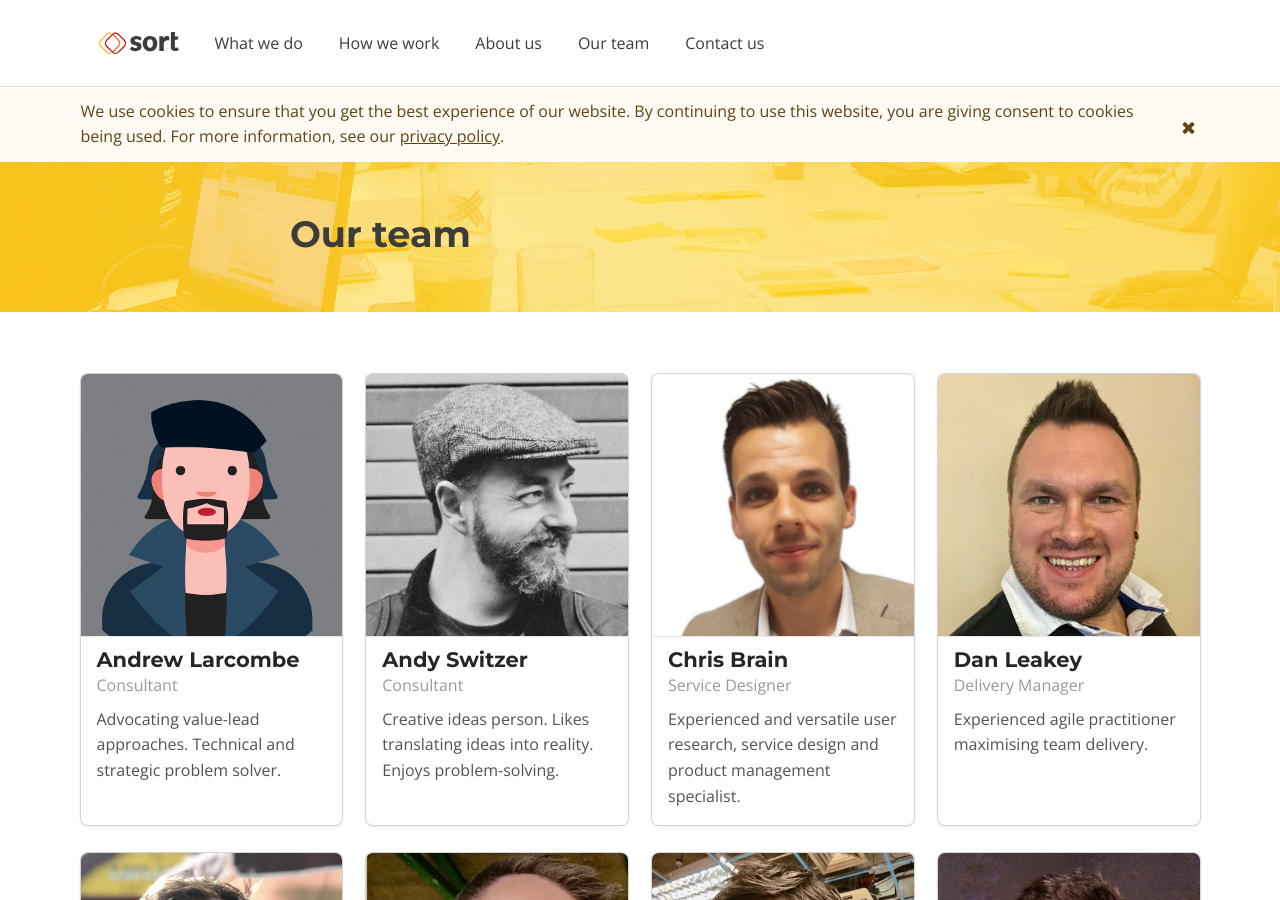
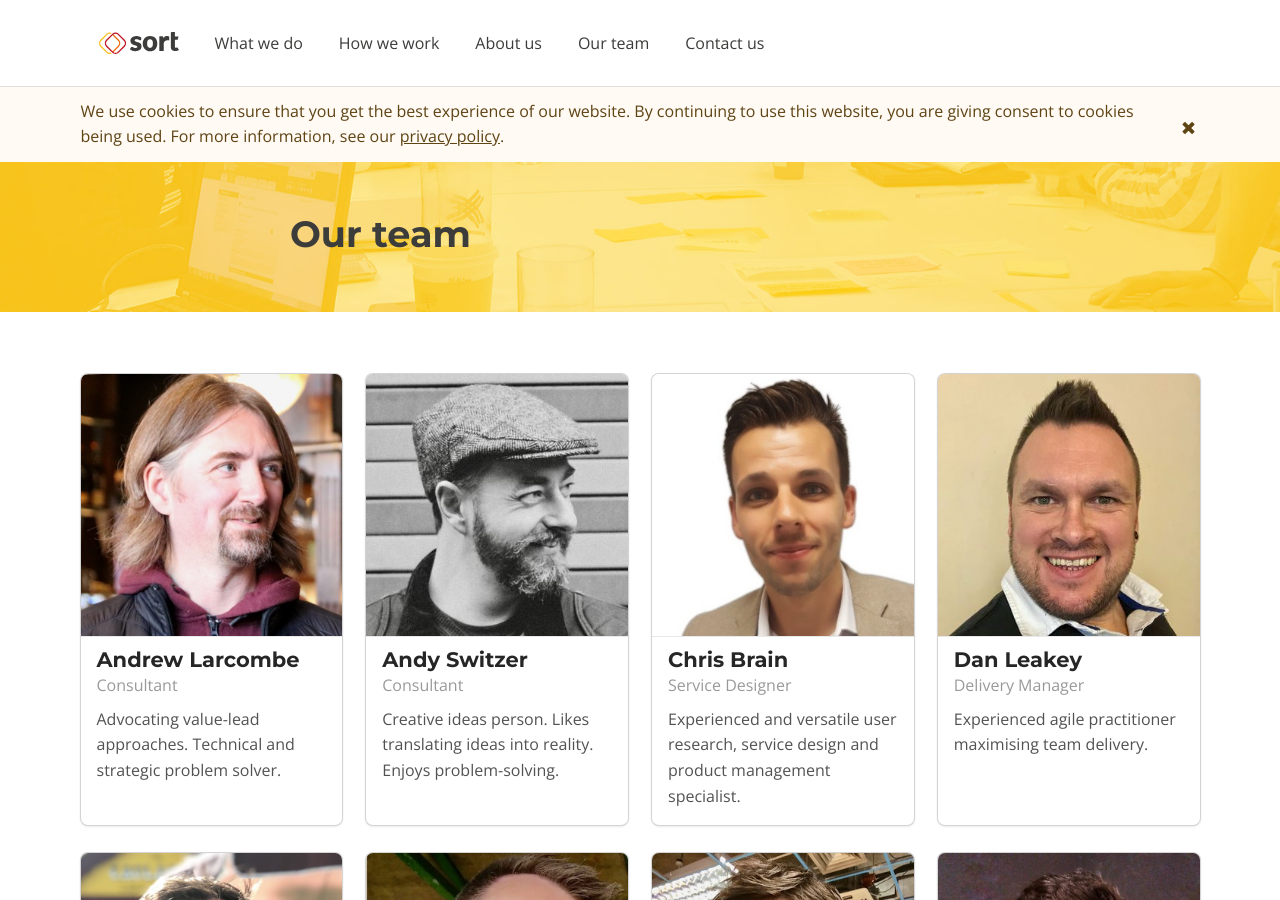
Before and after one commit to wearesort/sort-wearesort, a Jekyll site: the page built from _pages/our-team.html, in a window 1280 px wide and 900 px high. Built offline with Jekyll 4.4.1, drawn with Linux system fonts in a browser that asks for light colours; nearby versions of some CDN libraries.

Commit message:
Updated portraits

```diff
--- a/_pages/our-team.html
+++ b/_pages/our-team.html
@@ -16,7 +16,7 @@
 <div class="ui main container">
   <div class="ui four doubling cards">
     {% include block-card-people.html
-      image="/assets/files/images/components/patrick.png"
+      image="/assets/files/images/portraits/andrew.jpg"
       name="Andrew Larcombe"
       position="Consultant"
       description="Advocating value-lead approaches. Technical and strategic problem solver."
@@ -28,7 +28,7 @@
       description="Creative ideas person. Likes translating ideas into reality. Enjoys problem-solving."
     %}
     {% include block-card-people.html
-      image="/assets/files/images/portraits/chris.png"
+      image="/assets/files/images/portraits/chris.jpg"
       name="Chris Brain"
       position="Service Designer"
       description="Experienced and versatile user research, service design and product management specialist."
```
Also changed, not shown: assets/files/images/portraits/andrew.jpg (added), assets/files/images/portraits/chris.jpg (added), assets/files/images/portraits/chris.png (deleted).
